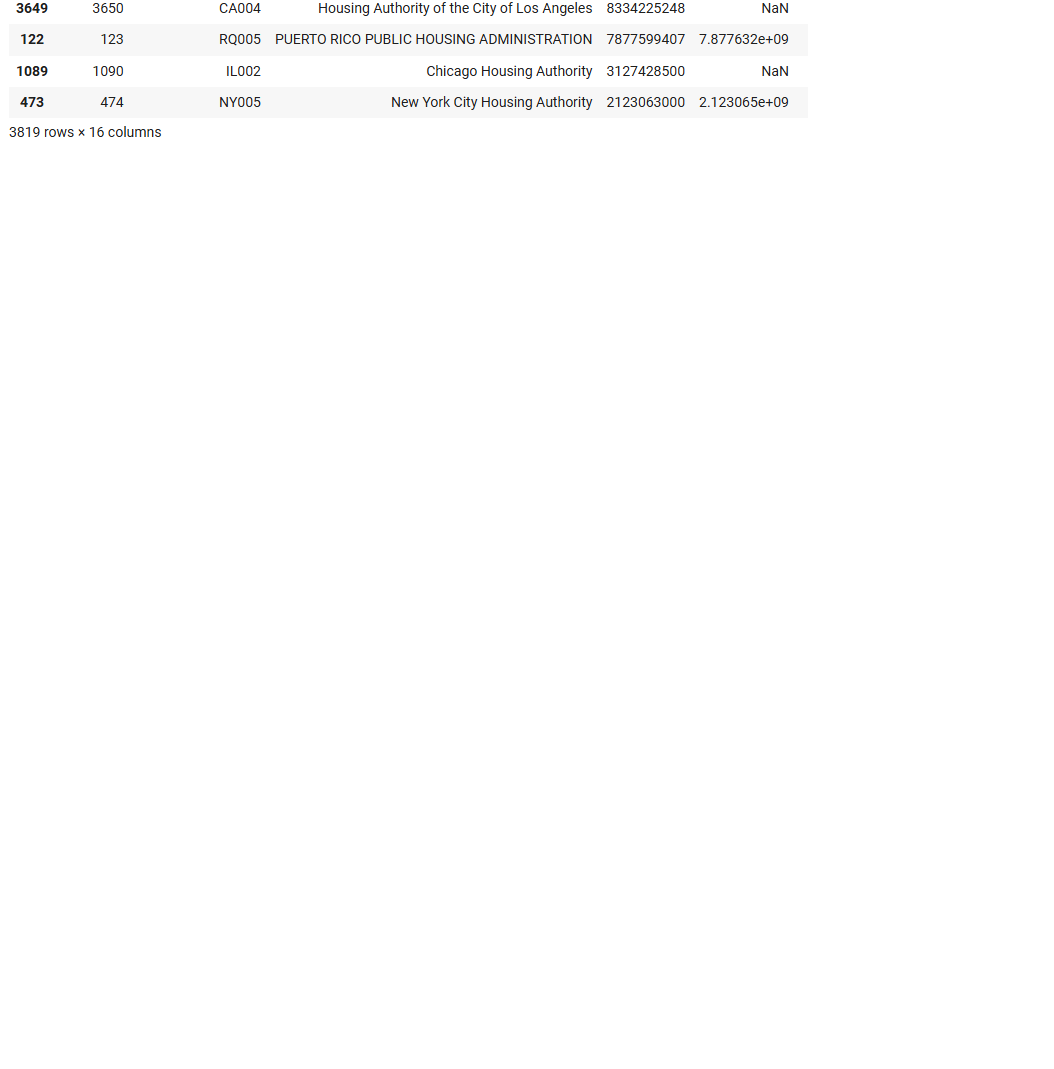
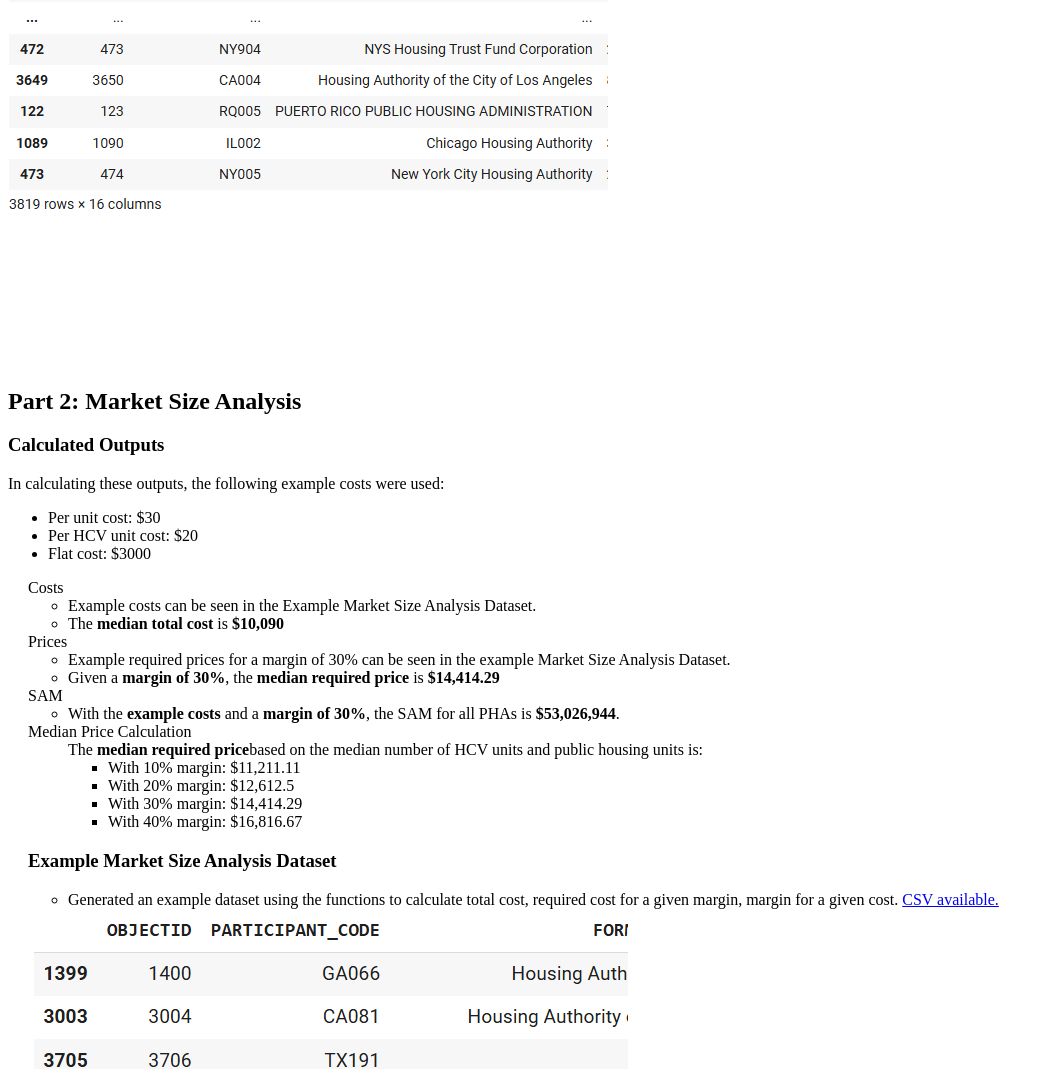
Before and after one commit to kathion3/mableassignment, a plain HTML site: page index.html in a window 1280 px wide. Shown: the part 2592-3661 px from the top of the page, without its empty margins (0-1054 px from the left). Before the commit the page ends 2896 px from the top, so only its background shows below. Drawn offline with Linux system fonts and the light colour scheme.

Commit message:
Update index.html

```diff
--- a/index.html
+++ b/index.html
@@ -46,12 +46,50 @@ Last Updated: November 7, 2024
 <ul>
     <li>This condensed dataset, <a href = "https://github.com/kathion3/mableassignment/blob/cdbf79feb3634750242b4ccf427758d5bdfe778b/datasets/condensed_pha_dataset.csv">
                                     available for download as CSV</a>, includes essential information and program size data about all PHAs in the HUD dataset</li>
+    <li>SECTION8_UNITS_CNT is the number of HCV units per PHA</li>
+    <li>PHA_TOTAL_UNITS is the total number of units per PHA</li>
+    <li>total_ph_units was calculated to approximate the number of non-HCV units per PHA </li>
+    <ul><li>total_ph_units = PHA_TOTAL_UNITS - SETION8_UNITS_CNT</li></ul>
+</ul>
+<iframe  allowtransparency="true" style="background: #FFFFFF;" src="visualizations/condensed_data_ss.PNG" width=600 height="550" frameBorder="0"></iframe>
 
-</ul>
-<iframe  allowtransparency="true" style="background: #FFFFFF;" src="visualizations/condensed_data_ss.PNG" width=800 height="550" frameBorder="0"></iframe>
+<h2><strong>Part 2: Market Size Analysis</strong></h2>
+<h3><strong>Calculated Outputs</strong></h3>
+    In calculating these outputs, the following example costs were used:
+    <ul>
+        <li>Per unit cost: $30</li>
+        <li>Per HCV unit cost: $20</li>
+        <li>Flat cost: $3000</li>
+    </ul>
+    <ul style="list-style-type: none; padding-left: 20px;">
+        <li>Costs</li>
+        <ul>
+            <li>Example costs can be seen in the Example Market Size Analysis Dataset.</li>
+            <li>The <strong>median total cost</strong> is <strong>$10,090</strong></li>
+        </ul>
+        <li>Prices</li>
+        <ul>
+            <li>Example required prices for a margin of 30% can be seen in the example Market Size Analysis Dataset. </li>
+           <li>Given a <strong>margin of 30%</strong>, the <strong>median required price</strong> is <strong>$14,414.29</strong></li>
+        </ul>
+        <li>SAM</li>
+        <ul><li>With the <strong>example costs</strong> and a <strong>margin of 30%</strong>, the SAM</strong> for all PHAs is <strong>$53,026,944</strong>.
+</li></ul>
+        <li>Median Price Calculation</li>
+        <ul>The <strong>median required price</strong>based on the median number of HCV units and public housing units is:
+            <ul>
+                <li>With 10% margin: $11,211.11</li>
+                <li>With 20% margin: $12,612.5</li>
+                <li>With 30% margin: $14,414.29</li>
+                <li>With 40% margin: $16,816.67</li>
+            </ul>
+    </ul>
+<h3>Example Market Size Analysis Dataset</h3>
+<ul><li>Generated an example dataset using the functions to calculate total cost, required cost for a given margin, margin for a given cost. <a href = "https://github.com/kathion3/mableassignment/tree/6d641cdef072a63d5539a0765c34c8de8e973cc7/datasets">CSV available.</a>
+</li></ul>
+<iframe  allowtransparency="true" style="background: #FFFFFF;" src="visualizations/market_analysis_ex_ss.PNG" width=600 height="550" frameBorder="0"></iframe>
 
-
-
-
+<h3>Python Notebook</h3>
+        <ul><li>See the work and code in <a href = "https://colab.research.google.com/drive/1e_I4USaQn-jjWOfQd_5yMHkRoq2GcNxS?usp=sharing">Google colab notebook</a></li></ul>
 </body>
 </html>
```
